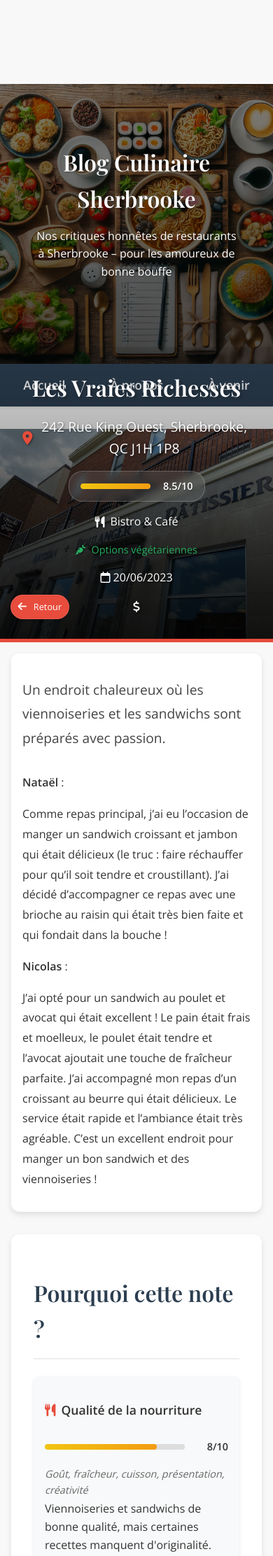
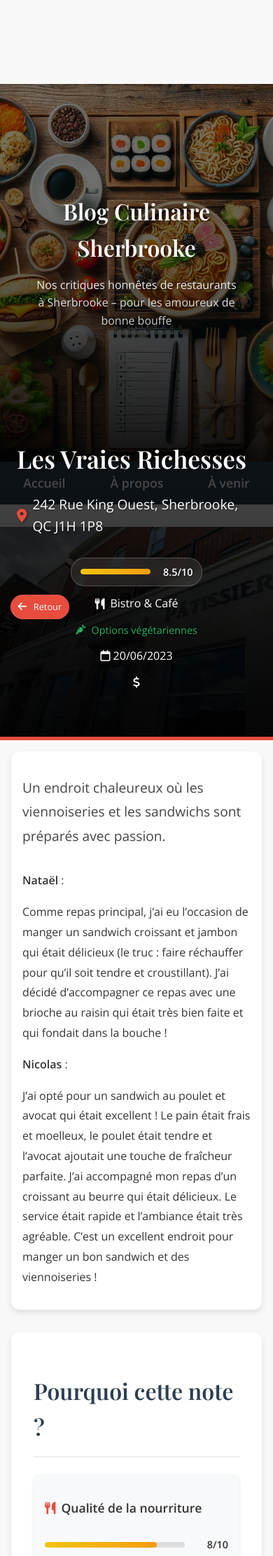
Before and after one commit to Natael21/blog-culinaire, a Jekyll site: the page built from _posts/2023-06-20-les-vraies-richesses.markdown, in a window 390 px wide. Shown: the top 2224 px of the page at 70% size. Built offline with Jekyll 4.4.1, drawn with Linux system fonts in a browser that asks for light colours; a script that is not in the unit is left out; comment, search, counter and statistics services are not loaded.

Commit message:
Enhance restaurant layout and CSS for improved back button functionality and responsive design
- Updated back button implementation to use event listeners for click and touch events, enhancing user interaction.
- Refined CSS styles for the restaurant header and layout, including new responsive design elements for mobile views.
- Adjusted margins and padding for various components to improve overall visual consistency and user experience.

```diff
--- a/_layouts/restaurant.html
+++ b/_layouts/restaurant.html
@@ -165,7 +165,7 @@ comments: true
   </button>
 </div>
 
-<a href="{{ '/' | relative_url }}" class="back-button" onclick="storeRestaurantId(event)">
+<a href="{{ '/' | relative_url }}" class="back-button" id="backButton">
   <i class="fas fa-arrow-left"></i>
   <span>Retour</span>
 </a>
--- a/assets/css/restaurant.css
+++ b/assets/css/restaurant.css
@@ -317,7 +317,7 @@
     display: flex;
     justify-content: space-between;
     align-items: center;
-    margin-bottom: var(--spacing-sm);
+    margin-bottom: 0.5rem;
 }
 
 .rating-title {
@@ -399,14 +399,14 @@
 .criteria {
     color: var(--text-light);
     font-style: italic;
-    margin: 0.2rem 0;
+    margin: 0.5rem 0;
     font-size: 0.9rem;
 }
 
 .comment {
     color: var(--text-color);
     line-height: 1.6;
-    margin: 0;
+    margin: 1rem 0 0 0;
 }
 
 /* Comments Section
@@ -511,6 +511,46 @@ html {
 /* Responsive Design
 ------------------------- */
 @media (max-width: 768px) {
+    .restaurant-header-content {
+        padding: 4rem 1.5rem;
+        min-height: 60vh;
+        display: flex;
+        flex-direction: column;
+        justify-content: flex-end;
+        text-align: left;
+        background: linear-gradient(to bottom,
+            rgba(0, 0, 0, 0),
+            rgba(0, 0, 0, 0.7) 40%,
+            rgba(0, 0, 0, 0.9)
+        );
+    }
+
+    .restaurant-header-content h1 {
+        font-size: 2.2rem;
+        line-height: 1.2;
+        margin-bottom: 1rem;
+        text-align: left;
+    }
+
+    .restaurant-location {
+        justify-content: flex-start;
+        margin: 0.8rem 0;
+    }
+
+    .restaurant-meta {
+        justify-content: flex-start;
+        gap: 0.8rem;
+        margin-top: 1rem;
+    }
+
+    .restaurant-meta .rating {
+        padding: 0.5rem 0.8rem;
+    }
+
+    .restaurant-meta .rating-bar {
+        width: 80px;
+    }
+
     .ratings-section {
         padding: 1.5rem;
         margin-top: 1.5rem;
--- a/assets/css/style.css
+++ b/assets/css/style.css
@@ -430,6 +430,17 @@ footer {
     width: 100%;
     text-align: center;
   }
+}
+
+@media screen and (max-width: 768px) and (orientation: portrait) {
+    .hero {
+        margin-top: -1rem;
+        height: 60vh;
+    }
+
+    .main-nav-container {
+        margin-bottom: 0;
+    }
 }
 
 /* Restaurant Detail Page */
@@ -1070,3 +1081,72 @@ footer {
   margin-top: 1rem;
   box-shadow: 0 2px 4px rgba(0,0,0,0.1);
 }
+
+/* Media Queries pour les boutons de vue */
+@media screen and (max-width: 768px) {
+    .view-buttons {
+        display: none !important;
+    }
+}
+
+/* Styles pour ordinateur (au-dessus de 768px) */
+@media screen and (min-width: 769px) {
+    .view-buttons {
+        display: flex;
+        gap: 0.5rem;
+    }
+
+    .view-button {
+        background: var(--primary-color);
+        color: white;
+        border: none;
+        padding: 0.5rem;
+        border-radius: 4px;
+        display: flex;
+        align-items: center;
+        justify-content: center;
+        cursor: pointer;
+        transition: all 0.2s ease;
+    }
+
+    .view-button:hover,
+    .view-button.active {
+        background: var(--accent-color);
+        transform: translateY(-2px);
+    }
+
+    .view-button i {
+        font-size: 1.2rem;
+    }
+}
+
+/* Styles pour la recherche et les filtres en mode portrait sur mobile */
+@media screen and (max-width: 768px) and (orientation: portrait) {
+    .search-container {
+        display: flex;
+        flex-direction: column;
+        align-items: center;
+        gap: 1rem;
+        width: 100%;
+        padding: 0 1rem;
+    }
+
+    .search-input-wrapper {
+        width: 100%;
+        max-width: 400px;
+        margin: 0 auto;
+    }
+
+    .search-input {
+        width: 100%;
+        text-align: center;
+    }
+
+    .advanced-filters-btn {
+        width: 100%;
+        max-width: 400px;
+        margin: 0 auto;
+        text-align: center;
+        padding: 0.8rem;
+    }
+}
```
Also changed, not shown: other parts of _layouts/restaurant.html (+10 -3 lines).
